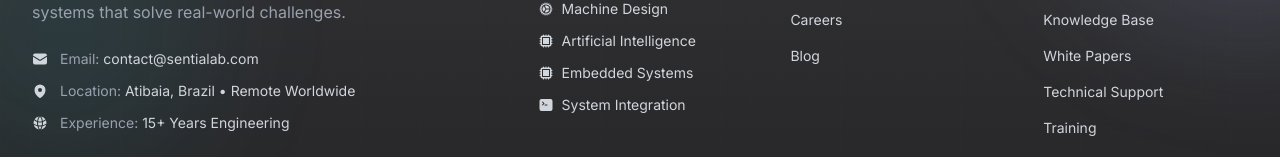
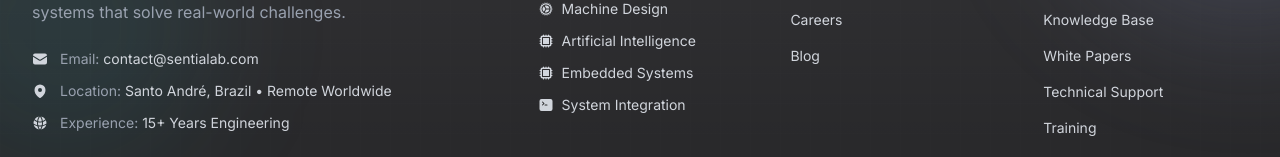
Before and after one commit to SentiaLab/website, a Next.js app: page / in a window 1280 px wide. Shown: the part 8841-8998 px from the top of the page. Built offline with nearby package versions, Linux system fonts and the light colour scheme.

Commit message:
fix: Update location

```diff
--- a/app/components/footer.tsx
+++ b/app/components/footer.tsx
@@ -61,7 +61,7 @@
     {
         icon: HiMapPin,
         label: "Location",
-        value: "Atibaia, Brazil • Remote Worldwide",
+        value: "Santo André, Brazil • Remote Worldwide",
         href: "#contact",
     },
     {
```
